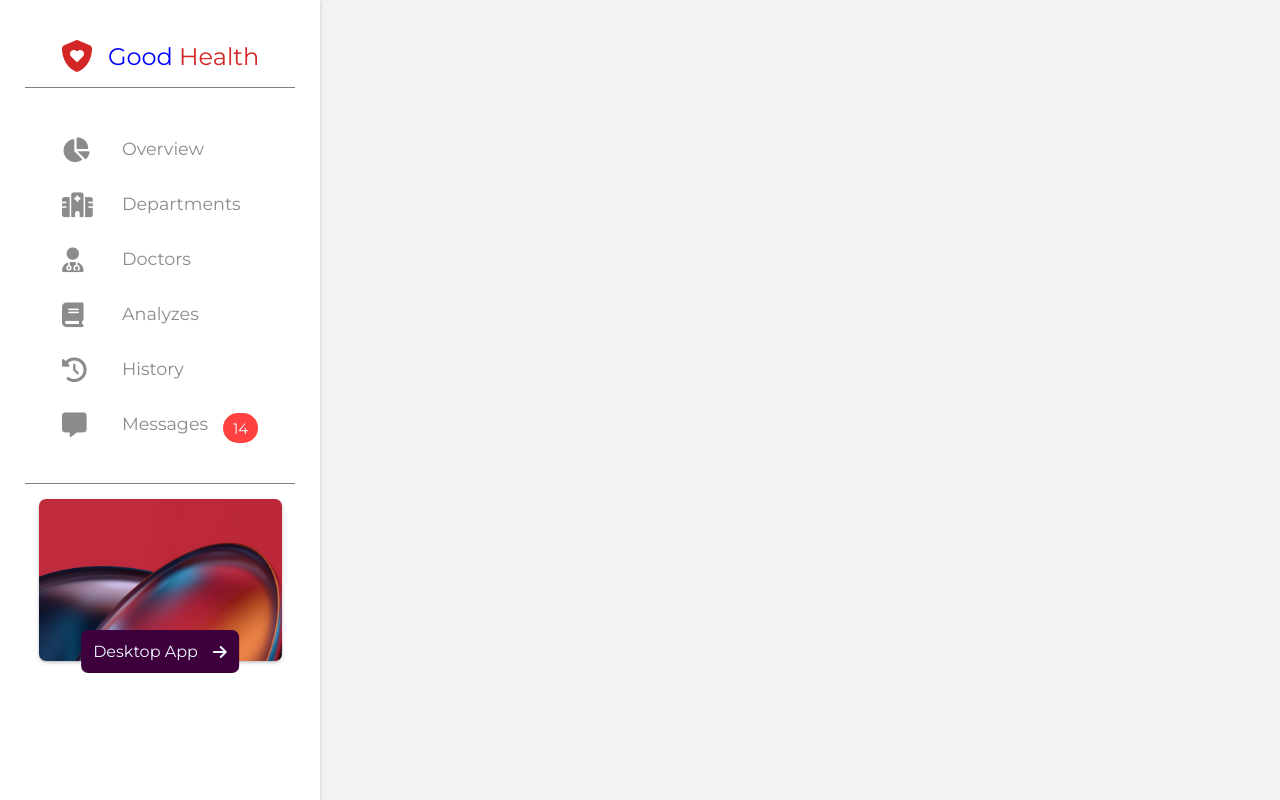
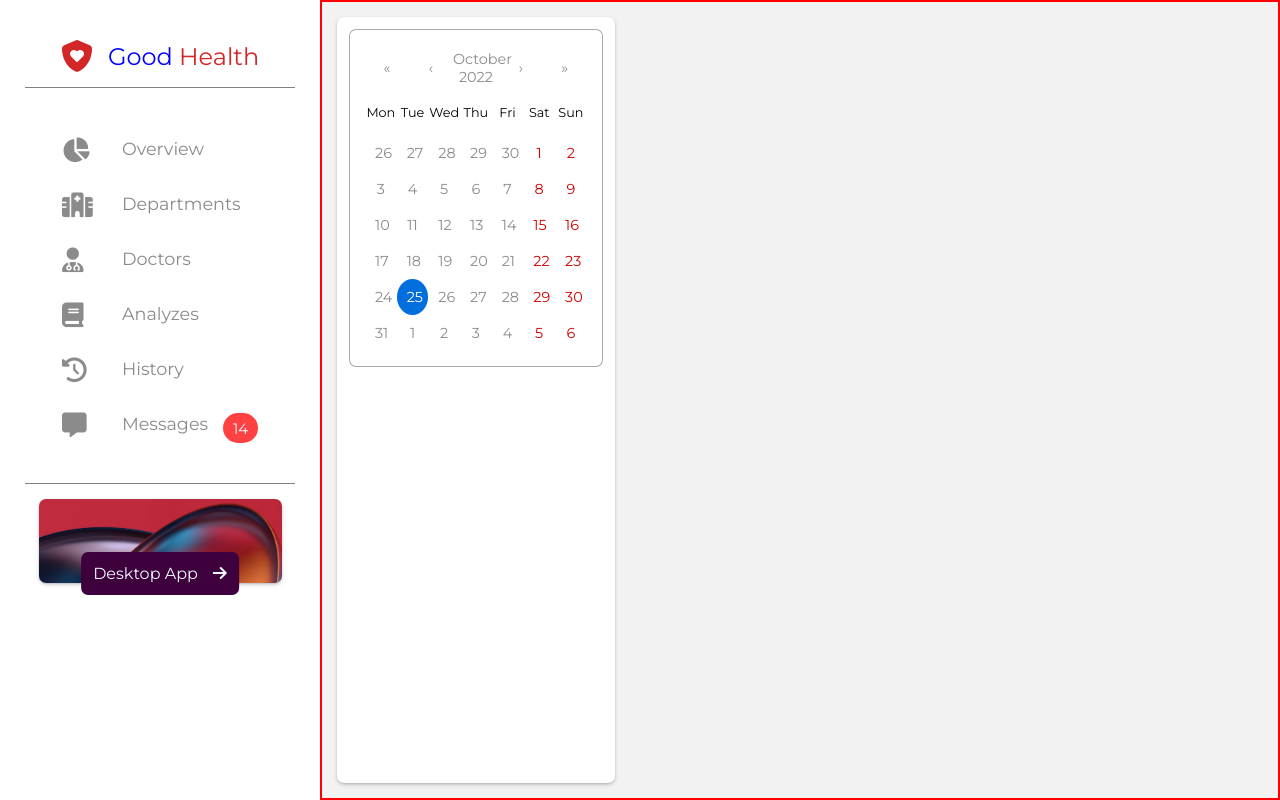
Before and after one commit to tier3guy/BMC-Internship-Assignment, a React (Create React App) app: page / in a window 1280 px wide. Built offline with nearby package versions, Linux system fonts and the light colour scheme.

Commit message:
Calender has been created

```diff
--- a/src/App.css
+++ b/src/App.css
@@ -2,3 +2,9 @@
     width: 100vw;
     display: flex;
 }
+
+.container{
+    width: 75%;
+    height: 100vh;
+    padding: 15px;
+}
--- a/src/App.js
+++ b/src/App.js
@@ -1,10 +1,20 @@
+import "./App.css";
+
 // Components
 import Navigator from "./components/Navigator";
+import Sidebar from "./components/Sidebar";
 
 const App = () => {
   return (
     <div className="App">
       <Navigator />
+      <div className="container bd">
+        <div className="prof-graph-container">
+
+          <div className="graph-container"></div>
+        </div>
+        <Sidebar />
+      </div>
     </div>
   );
 }
--- /dev/null
+++ b/src/components/Calender/index.css
@@ -0,0 +1,121 @@
+.react-calendar {
+  background: white;
+  border: 1px solid rgba(128, 128, 128, 0.671);
+  border-radius: 7px;
+  padding: 15px;
+}
+
+.react-calendar,
+.react-calendar *,
+.react-calendar *:before,
+.react-calendar *:after {
+  -moz-box-sizing: border-box;
+  -webkit-box-sizing: border-box;
+  box-sizing: border-box;
+}
+
+.react-calendar button {
+  margin: 0;
+  border: 0;
+  outline: none;
+  font-size: 0.9em;
+  color: #818181ea;
+}
+
+.react-calendar button:enabled:hover {
+  cursor: pointer;
+}
+.react-calendar__navigation {
+  display: flex;
+  height: 45px;
+  margin-bottom: 15px;
+}
+.react-calendar__navigation > *{
+    font-family: 'Montserrat', sans-serif;
+}
+.react-calendar__navigation button {
+  min-width: 44px;
+  background: none;
+}
+.react-calendar__navigation button:disabled {
+  background-color: #f0f0f0;
+}
+.react-calendar__navigation button:enabled:hover,
+.react-calendar__navigation button:enabled:focus {
+  background-color: #e6e6e6;
+}
+
+/* Weekdays header */
+
+.react-calendar__month-view__weekdays {
+  text-align: center;
+  font-size: 0.8em;
+  margin-bottom: 15px;
+}
+
+.react-calendar__month-view__weekdays__weekday > * {
+  text-decoration: none;
+}
+.react-calendar__month-view__weekNumbers .react-calendar__tile {
+  display: flex;
+  align-items: center;
+  justify-content: center;
+}
+.react-calendar__month-view__days__day--weekend {
+  color: #d10000 !important;
+}
+
+.react-calendar__year-view .react-calendar__tile,
+.react-calendar__decade-view .react-calendar__tile,
+.react-calendar__century-view .react-calendar__tile {
+  padding: 2em 0.5em;
+}
+.react-calendar__tile {
+  font-family: 'Montserrat', sans-serif;
+  max-width: 100%;
+  padding: 10px;
+  background: white;
+  text-align: center;
+  line-height: 16px;
+  border-radius: 50%;
+}
+.react-calendar__tile:disabled {
+  background-color: #f0f0f0;
+}
+.react-calendar__tile:enabled:hover,
+.react-calendar__tile:enabled:focus {
+  background-color: #e6e6e6;
+}
+.react-calendar__tile--now {
+  background: #006edc;
+}
+.react-calendar__tile--now > * {
+  background: #006edc;
+  color: white;
+}
+.react-calendar__tile--now:enabled:hover,
+.react-calendar__tile--now:enabled:focus {
+  background: #ffffa9;
+}
+.react-calendar__tile--hasActive {
+  background: #76baff;
+}
+.react-calendar__tile--hasActive:enabled:hover,
+.react-calendar__tile--hasActive:enabled:focus {
+  background: #a9d4ff;
+}
+.react-calendar__tile--active {
+  background: #006edc;
+  color: white;
+}
+.react-calendar__tile--active > *{
+    color: white !important;
+}
+.react-calendar__tile--active:enabled:hover,
+.react-calendar__tile--active:enabled:focus {
+  background: #1087ff;
+  color: white !important;
+}
+.react-calendar--selectRange .react-calendar__tile--hover {
+  background-color: #e6e6e6;
+}
--- /dev/null
+++ b/src/components/Calender/index.js
@@ -0,0 +1,20 @@
+import { useState } from "react";
+
+// external packages
+import Calendar from 'react-calendar';
+
+// essentials
+import "./index.css";
+
+const Calender = () => {
+
+    const [date, setDate] = useState(new Date());
+
+    return (
+        <div>
+            <Calendar onChange={setDate} value={date} />
+        </div>
+    )
+}
+
+export default Calender;
--- /dev/null
+++ b/src/components/Sidebar/index.css
@@ -0,0 +1,8 @@
+.wrapper{
+    width: 30%;
+    height: 100%;
+    background: white;
+    box-shadow: rgba(50, 50, 93, 0.25) 0px 2px 5px -1px, rgba(0, 0, 0, 0.3) 0px 1px 3px -1px;
+    border-radius: 7px;
+    padding: 12px;
+}
--- /dev/null
+++ b/src/components/Sidebar/index.js
@@ -0,0 +1,14 @@
+import "./index.css";
+
+// components
+import Calender from "../Calender";
+
+const Sidebar = () => {
+    return (
+        <div className="wrapper">
+            <Calender />
+        </div>
+    );
+}
+
+export default Sidebar;
```
Also changed, not shown: src/components/Profile/index.js (added, +11 -0 lines), src/components/Profile/index.css (added).
